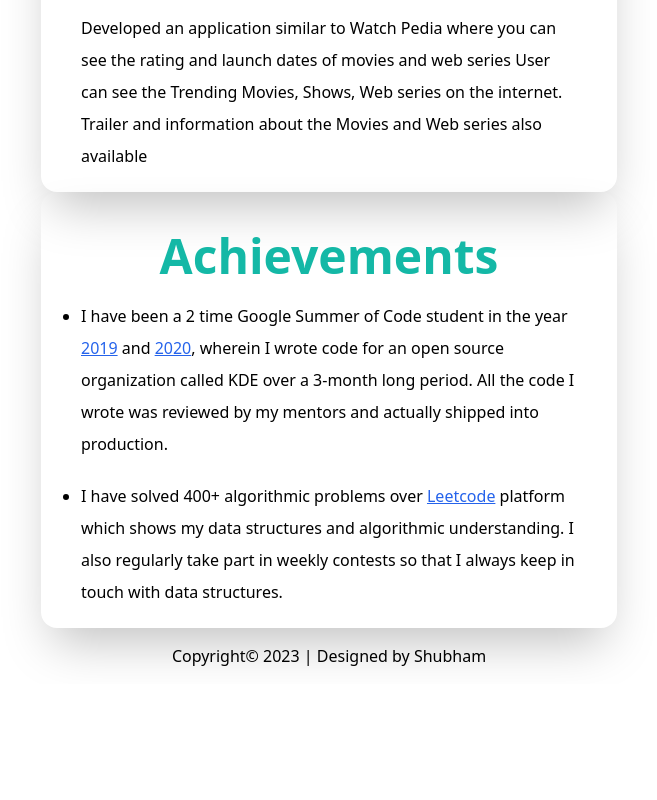
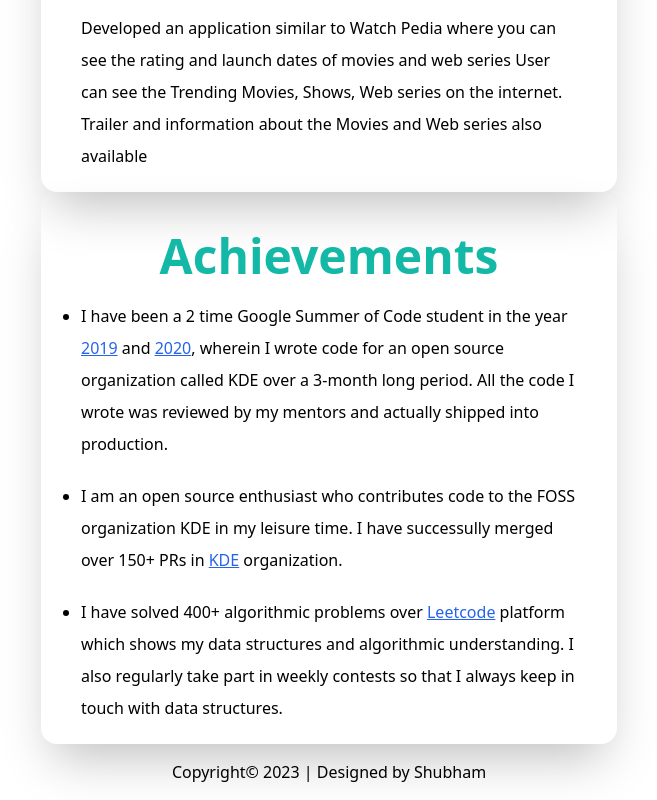
Before and after one commit to Shubham-100/Portfolio_Nextjs, a Next.js app: page / in a window 1280 px wide. Shown: the part 2475-3275 px from the top of the page, without its empty margins (311-968 px from the left). Before the commit the page ends 3159 px from the top, so only its background shows below. Built offline with nearby package versions, Linux system fonts and the light colour scheme.

Commit message:
Add another achievement

```diff
--- a/src/pages/components/Achievements.jsx
+++ b/src/pages/components/Achievements.jsx
@@ -11,6 +11,9 @@
                   and actually shipped into production.</h3>
                 </li>
                 <li>
+                  <h3 className="mb-5">I am an open source enthusiast who contributes code to the FOSS organization KDE in my leisure time. I have successully merged over 150+ PRs in <a href="https://kde.org" target="_blank" className="underline text-blue-600 hover:text-blue-800 visited:text-purple-600">KDE</a> organization.</h3>
+                </li>
+                <li>
                 <h3>I have solved 400+ algorithmic problems over <a href="https://leetcode.com/aryan10jangid/" target="_blank" className="underline text-blue-600 hover:text-blue-800 visited:text-purple-600">Leetcode</a> platform which shows my data structures and algorithmic understanding. I also regularly take part in weekly contests so that I always keep in touch with data structures.</h3>
                 </li>
               </ul>
```
